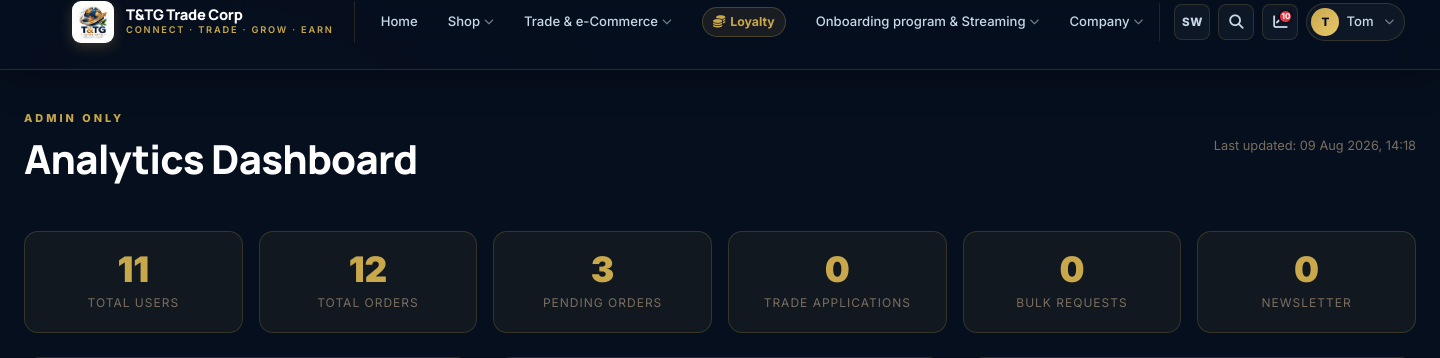
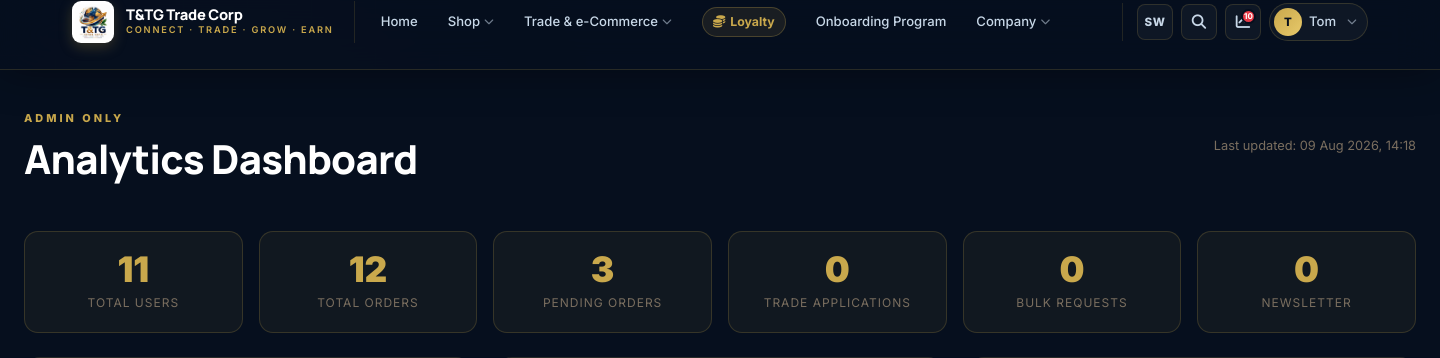
Before and after one commit to Keplas/tntg-corp, a Django app: page /accounts/analytics/ in a window 1440 px wide. Shown: the top 358 px of the page. Run offline with Django 5.2, Linux system fonts and the light colour scheme; a user stored in the database is signed in; data comes from the database, SQL or seed files in the repository; data that the repository does not hold is empty.

Commit message:
Nav: Onboarding Program as direct link only, no dropdown, no Training Events

```diff
--- a/templates/base.html
+++ b/templates/base.html
@@ -452,12 +452,7 @@ li:focus-within > .tg-dd.tg-end { transform: translateY(0); }
  </a>
  </li>
  <li>
- <button class="tg-nl">{% t "nav_training" %} <i class="fas fa-chevron-down tg-caret"></i></button>
- <div class="tg-dd">
- <a href="{% url 'training_home' %}" class="tg-dd-item"><span class="tg-dd-ico"></span>Onboarding Program</a>
- <a href="{% url 'event_list' %}" class="tg-dd-item"><span class="tg-dd-ico"><i class="fas fa-ticket-alt"></i></span>Training Events</a>
-
- </div>
+ <a class="tg-nl" href="{% url 'training_home' %}">Onboarding Program</a>
  </li>
  <li>
  <button class="tg-nl">Company <i class="fas fa-chevron-down tg-caret"></i></button>
```
